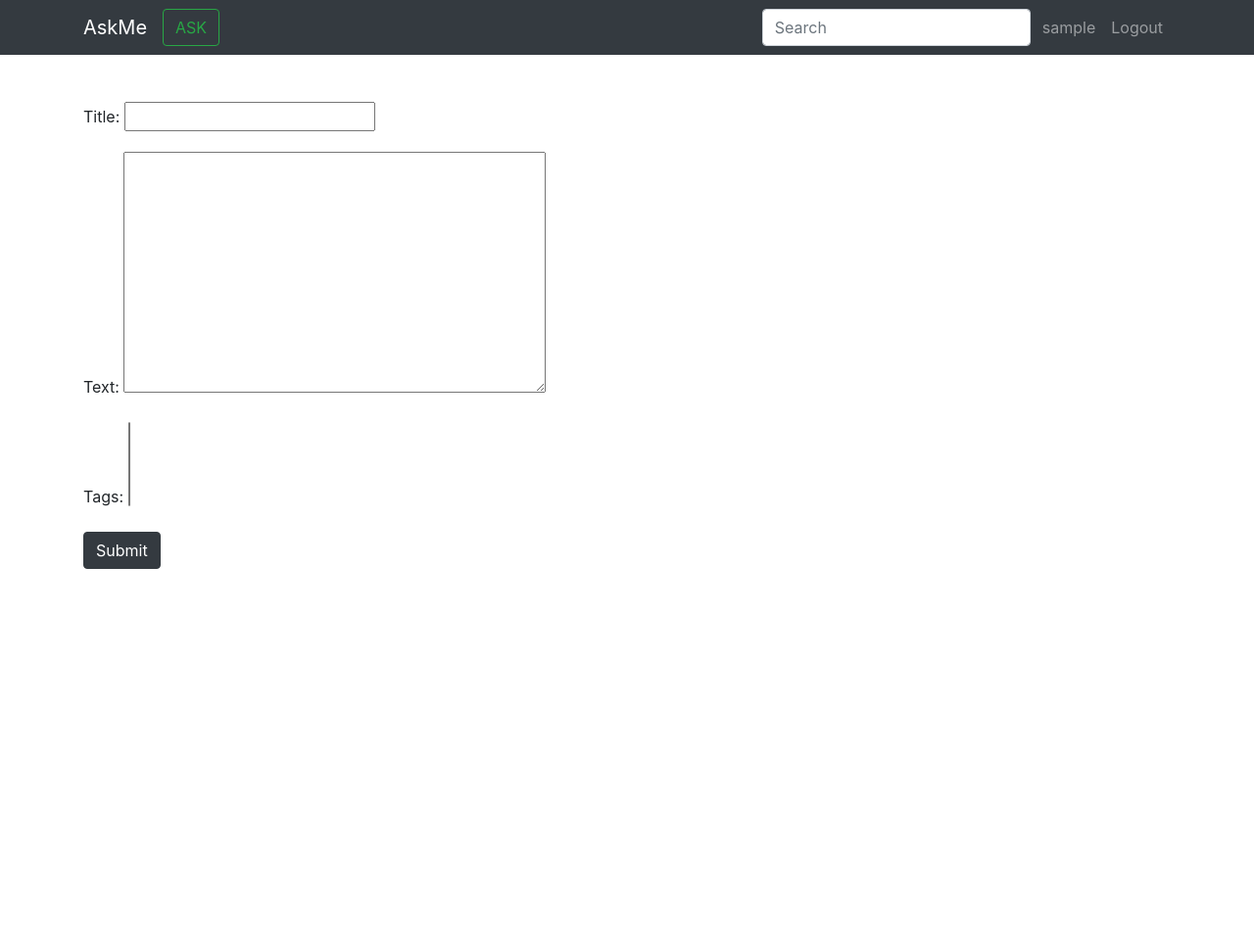
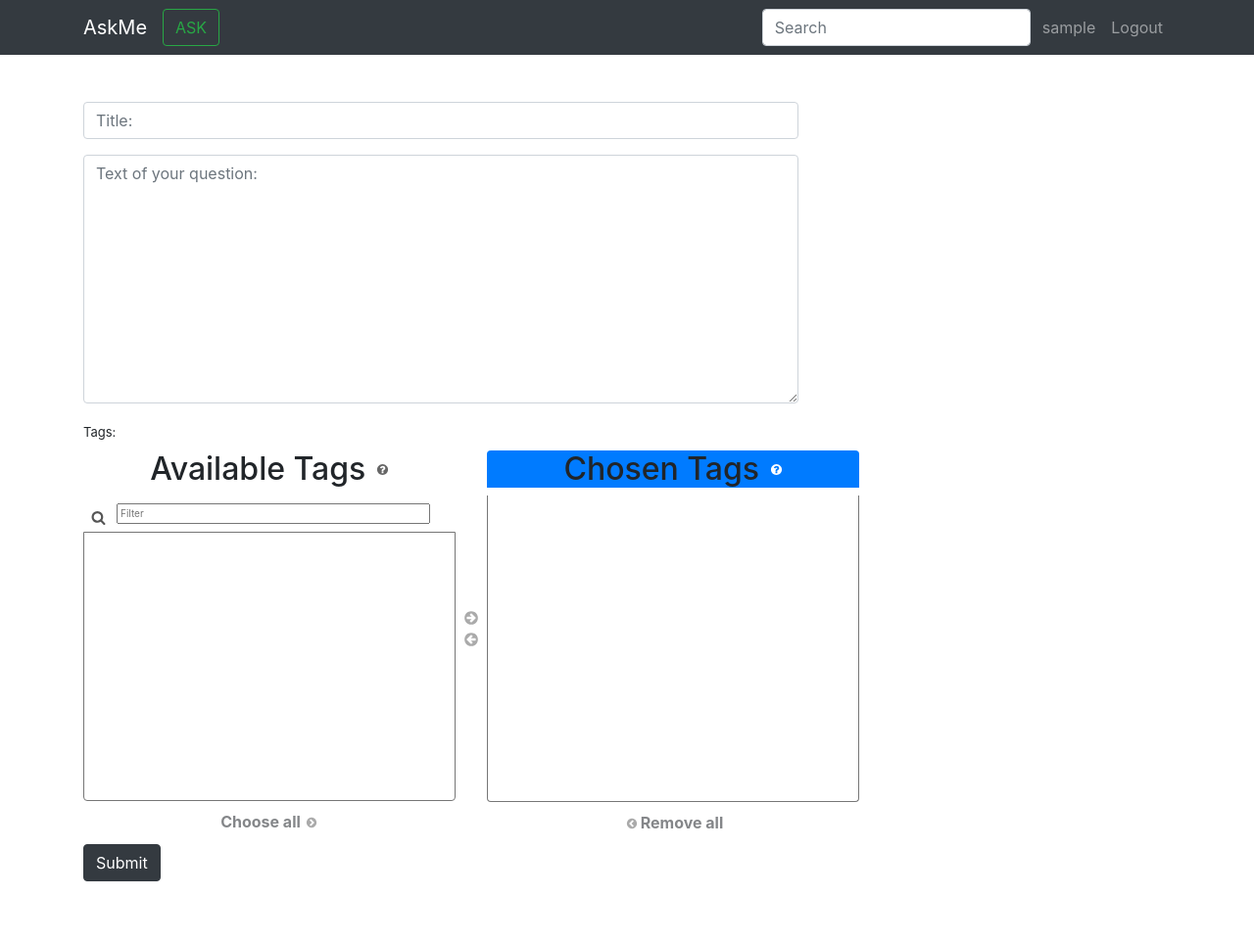
Before and after one commit to DanikNik/ask_me_tech_park, a Django app: page /create/ in a window 1280 px wide. Shown: the whole page at 98% size. Before the commit the page ends 581 px from the top, so only its background shows below. Run offline with Django 3.2, Linux system fonts and the light colour scheme; the visitor is signed in with stand-in values (Sample User, id 1); data that the repository does not hold is empty; some libraries are stand-ins or nearby versions.

Commit message:
cool forms behaviour

```diff
--- a/questions/models.py
+++ b/questions/models.py
@@ -3,7 +3,7 @@ from django.contrib.auth.models import User
 from django.urls import reverse
 
 from django import forms
-from django.forms.models import ModelForm
+from django.contrib.admin import widgets as admin_widgets
 
 
 class Question(models.Model):
@@ -52,3 +52,13 @@ class Answer(models.Model):
 class AnswerForm(forms.Form):
     text = forms.CharField(widget=forms.Textarea(attrs={'class': 'form-control',
                                                         'placeholder': 'Enter your genious answer!'}), label='')
+
+
+class QuestionCreationForm(forms.Form):
+    title = forms.CharField(widget=forms.TextInput(attrs={'class': 'form-control', 'placeholder': 'Title:'}), label='')
+    text = forms.CharField(widget=forms.Textarea(attrs={'class': 'form-control',
+                                                        'placeholder': 'Text of your question:'}),
+                           label='')
+    tags = forms.ModelMultipleChoiceField(widget=admin_widgets.FilteredSelectMultiple('Tags', is_stacked=False),
+                                          queryset=Tag.objects.all(),
+                                          label='Tags')
--- a/questions/urls.py
+++ b/questions/urls.py
@@ -6,5 +6,7 @@ urlpatterns = [
     path('<int:pk>/', views.QuestionDetailView.as_view(), name='question_detail'),
     path('tag/<slug:tag_name>', views.QuestionByTagView.as_view(), name='question_by_tag'),
     path('create/', views.QuestionCreateView.as_view(), name='question_create'),
+    path('rate_question/', views.rate_question, name='rate_question'),
+    path('rate_answer/', views.rate_answer, name='rate_answer'),
 
 ]
--- a/questions/views.py
+++ b/questions/views.py
@@ -1,8 +1,9 @@
 from django.views.generic import ListView, DetailView
-from django.views.generic.edit import CreateView, FormMixin
+from django.views.generic.edit import FormView, FormMixin
 from faker import Faker
+from django.http import JsonResponse, HttpResponse
 
-from questions.models import Question, Tag, Answer
+from questions.models import Question, Tag, Answer, QuestionCreationForm, AnswerForm
 from . import models
 
 fake = Faker()
@@ -52,11 +53,10 @@ class QuestionDetailView(DetailView, FormMixin):
     model = models.Question
 
     context_object_name = 'question'
-    form_class = models.AnswerForm
+    form_class = AnswerForm
 
     def get_context_data(self, **kwargs):
         context = super().get_context_data()
-        # context['question'] = self.object
         context['tag_list'] = Tag.objects.all()
         return context
 
@@ -77,19 +77,42 @@ class QuestionDetailView(DetailView, FormMixin):
             return self.form_invalid(form)
 
 
-class QuestionCreateView(CreateView):
+class QuestionCreateView(FormView):
     template_name = 'questions/question_create.html'
-    model = models.Question
-    fields = [
-        'title',
-        'text',
-        'tags'
-    ]
+
+    form_class = QuestionCreationForm
 
     def form_valid(self, form):
-        question = form.save(commit=False)
+        question = Question.objects.create(title=form.cleaned_data['title'],
+                                           text=form.cleaned_data['text'])
+        question.tags.set(form.cleaned_data['tags'])
         question.author = self.request.user
         question.rating = 0
         question.save()
+        self.success_url = question.get_absolute_url()
 
         return super(QuestionCreateView, self).form_valid(form)
+
+
+def rate_question(request):
+    question_id = int(request.POST['id'])
+    value = int(request.POST['value'])
+    question = Question.objects.get(id=question_id)
+    question.rating += value
+    question.save()
+
+    # проверка на статус заебись
+    # нет проверки на статус заебись
+    return HttpResponse(question.rating, status=200)
+
+
+def rate_answer(request):
+    answer_id = int(request.POST['id'])
+    value = int(request.POST['value'])
+    answer = Answer.objects.get(id=answer_id)
+    answer.rating += value
+    answer.save()
+
+    # проверка на статус заебись
+    # нет проверки на статус заебись
+    return HttpResponse(answer.rating, status=200)
--- a/requirements.txt
+++ b/requirements.txt
@@ -1,6 +1,6 @@
 backcall==0.1.0
 decorator==4.3.0
-Django==2.1.2
+Django==2.1.4
 Faker==0.9.2
 ipython==7.0.1
 ipython-genutils==0.2.0
@@ -8,6 +8,7 @@ jedi==0.13.1
 parso==0.3.1
 pexpect==4.6.0
 pickleshare==0.7.5
+Pillow==5.3.0
 prompt-toolkit==2.0.6
 ptyprocess==0.6.0
 Pygments==2.2.0
--- a/templates/answer.html
+++ b/templates/answer.html
@@ -5,9 +5,9 @@
         <div class="row">
             <div class="col-5">
                 <div class="container-fluid">
-                    <a href="#"><i class="material-icons">thumb_up_alt</i></a>
-                    <span> {{ answer.rating }} </span>
-                    <a href="#"><i class="material-icons">thumb_down_alt</i></a>
+                    <a onclick="rateAnswer({{ answer.id }}, 1)"><i class="material-icons">thumb_up_alt</i></a>
+                    <span id="a-rating-{{ answer.id }}"> {{ answer.rating }} </span>
+                    <a onclick="rateAnswer({{ answer.id }}, -1)"><i class="material-icons">thumb_down_alt</i></a>
                 </div>
             </div>
             <div class="col-8">
--- a/templates/base.html
+++ b/templates/base.html
@@ -2,32 +2,13 @@
 <html lang="en">
 <head>
     {% load static %}
+
     <link rel="stylesheet" href="{% static 'css/bootstrap.css' %}">
     <link href="https://fonts.googleapis.com/icon?family=Material+Icons" rel="stylesheet">
     <meta charset="UTF-8">
     <title>{% block title %}Title {% endblock %}</title>
-    {#    {% block style %}#}
-    {#        <style>#}
-    {#        a:link {#}
-    {#        color: black;#}
-    {#        }#}
-    {##}
-    {#        /* visited link */#}
-    {#        a:visited {#}
-    {#        color: black;#}
-    {#        }#}
-    {##}
-    {#        /* mouse over link */#}
-    {#        a:hover {#}
-    {#        color: black;#}
-    {#        }#}
-    {##}
-    {#        /* selected link */#}
-    {#        a:active {#}
-    {#        color: black;#}
-    {#        }#}
-    {#        </style>#}
-    {#    {% endblock %}#}
+    {% block style %}
+    {% endblock %}
 </head>
 <body>
 <nav class="navbar navbar-expand-lg navbar-dark bg-dark">
@@ -73,6 +54,7 @@
     </div>
 </nav>
 <div class="container my-5">
+    {% csrf_token %}
     {% block page_title %}{% endblock %}
     <div class="row mt-3">
         <div class="col-8">
@@ -128,5 +110,53 @@
         </div>
     </div>
 </div>
+
+<script src="https://code.jquery.com/jquery-3.3.1.slim.min.js"></script>
+<script src="https://cdnjs.cloudflare.com/ajax/libs/popper.js/1.14.3/umd/popper.min.js"></script>
+<script src="https://stackpath.bootstrapcdn.com/bootstrap/4.1.3/js/bootstrap.min.js"></script>
+{% block javascript %}
+    <script>
+        function rateQuestion(id, value) {
+            let data = new FormData();
+            data.append('id', id);
+            data.append('value', value);
+            data.append('csrfmiddlewaretoken', document.getElementsByName('csrfmiddlewaretoken')[0].value);
+            const vote = document.getElementById('q-rating-' + id);
+            fetch('/rate_question/', {
+                method: 'POST',
+                body: data,
+                credentials: 'same-origin'
+            }).then(res => {
+                if (!res.ok) {
+                    alert('sosi pisos pidor');
+                    return;
+                }
+                res.text().then(t => vote.innerHTML = t)
+            })
+        }
+
+        function rateAnswer(id, value) {
+            let data = new FormData();
+            data.append('id', id);
+            data.append('value', value);
+            data.append('csrfmiddlewaretoken', document.getElementsByName('csrfmiddlewaretoken')[0].value);
+            const vote = document.getElementById('a-rating-' + id);
+            fetch('/rate_answer/', {
+                method: 'POST',
+                body: data,
+                credentials: 'same-origin'
+            }).then(res => {
+                if (!res.ok) {
+                    alert('sosi pisos pidor');
+                    return;
+                }
+                res.text().then(t => vote.innerHTML = t)
+            })
+        }
+
+        function setCorrect(id) {
+        }
+    </script>
+{% endblock %}
 </body>
 </html>
--- a/templates/question.html
+++ b/templates/question.html
@@ -21,9 +21,9 @@
             <div class="col-3">
                 {% if request.user.is_authenticated %}
                     <div class="container-fluid">
-                        <a href="#"><i class="material-icons">thumb_up_alt</i></a>
-                        <span> {{ question.rating }} </span>
-                        <a href="#"><i class="material-icons">thumb_down_alt</i></a>
+                        <a onclick="rateQuestion({{ question.id }}, 1)"><i class="material-icons">thumb_up_alt</i></a>
+                        <span id="q-rating-{{question.id}}"> {{ question.rating }} </span>
+                        <a onclick="rateQuestion({{ question.id }}, -1)"><i class="material-icons">thumb_down_alt</i></a>
                     </div>
                 {% endif %}
             </div>
--- a/templates/questions/question_create.html
+++ b/templates/questions/question_create.html
@@ -1,4 +1,19 @@
 {% extends 'base.html' %}
+
+{% block style %}
+    <link rel="stylesheet" type="text/css" href="/static/admin/css/forms.css">
+    <script type="text/javascript" src="/admin/jsi18n/"></script>
+    <script type="text/javascript" src="/static/admin/js/vendor/jquery/jquery.js"></script>
+    <script type="text/javascript" src="/static/admin/js/jquery.init.js"></script>
+    <script type="text/javascript" src="/static/admin/js/core.js"></script>
+    <script type="text/javascript" src="/static/admin/js/admin/RelatedObjectLookups.js"></script>
+    <script type="text/javascript" src="/static/admin/js/actions.js"></script>
+    <script type="text/javascript" src="/static/admin/js/urlify.js"></script>
+    <script type="text/javascript" src="/static/admin/js/prepopulate.js"></script>
+    <script type="text/javascript" src="/static/admin/js/vendor/xregexp/xregexp.js"></script>
+    <script type="text/javascript" src="/static/admin/js/SelectBox.js"></script>
+    <script type="text/javascript" src="/static/admin/js/SelectFilter2.js"></script>
+{% endblock %}
 
 {% block title %}
     Ask question
--- a/templates/questions/question_detail.html
+++ b/templates/questions/question_detail.html
@@ -7,8 +7,7 @@
     {% if request.user.is_authenticated %}
         <form method="post" class="form-group">
             {% csrf_token %}
-{#            <input type="text" class="form-control mb-2" placeholder="Enter your answer here:">#}
-            {{ form.as_p}}
+            {{ form.as_p }}
             <button class="btn btn-dark">Answer</button>
         </form>
     {% endif %}
```
Also changed, not shown: templates/questions/question_list.html (+1 -40 lines).
